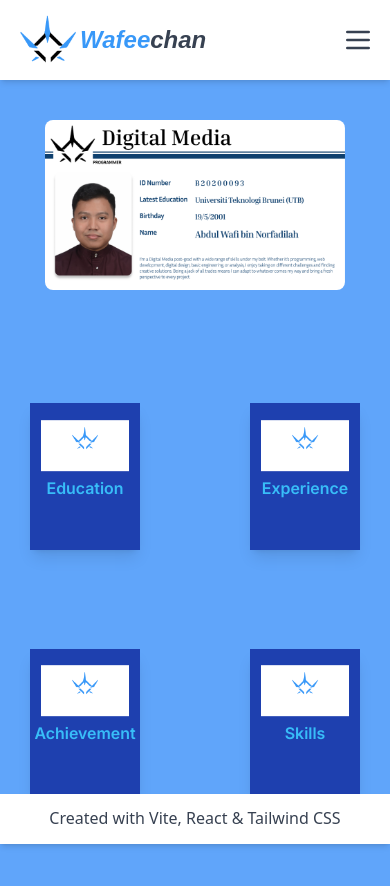
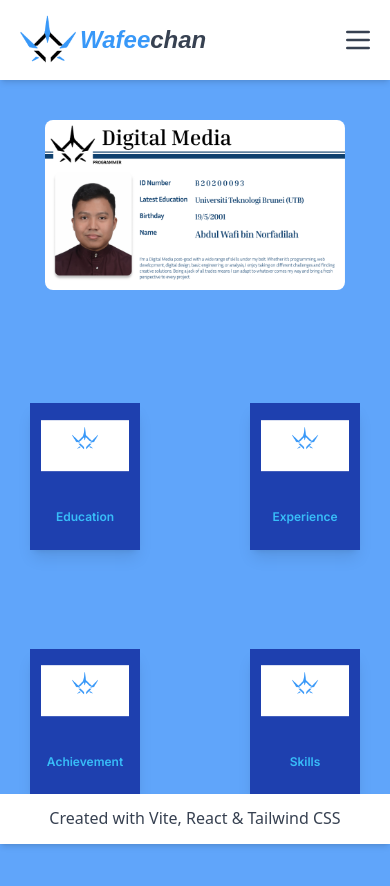
Before and after one commit to Wafeechan/website-portfolio-jsx, a React (Vite) app: page /website-portfolio-jsx/about in a window 390 px wide. Shown: the top 886 px of the page. Built offline with nearby package versions, Linux system fonts and the light colour scheme; a web font is replaced by a local one.

Commit message:
Update components.css

```diff
--- a/src/webpages/components.css
+++ b/src/webpages/components.css
@@ -28,7 +28,7 @@
 }
 
 .book-text{
-    @apply text-sky-400 font-Inter font-semibold text-center my-auto md:text-2xl flex items-end justify-center mb-[50px];
+    @apply text-sky-400 font-Inter font-semibold text-center my-auto sm:text-2xl text-xs flex items-end justify-center sm:mb-[50px] mb-[25px];
 }
 
 .book-hover{
```
